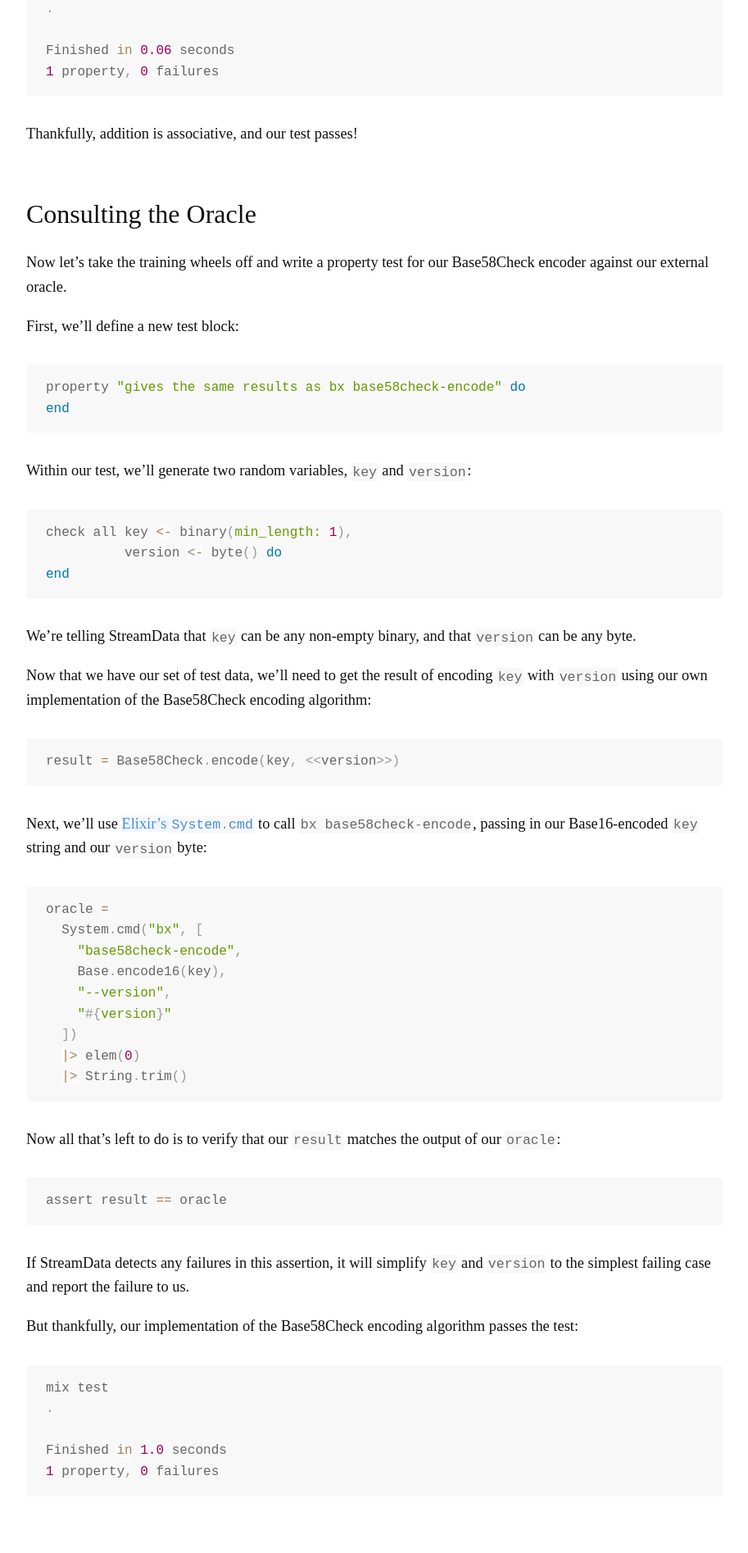
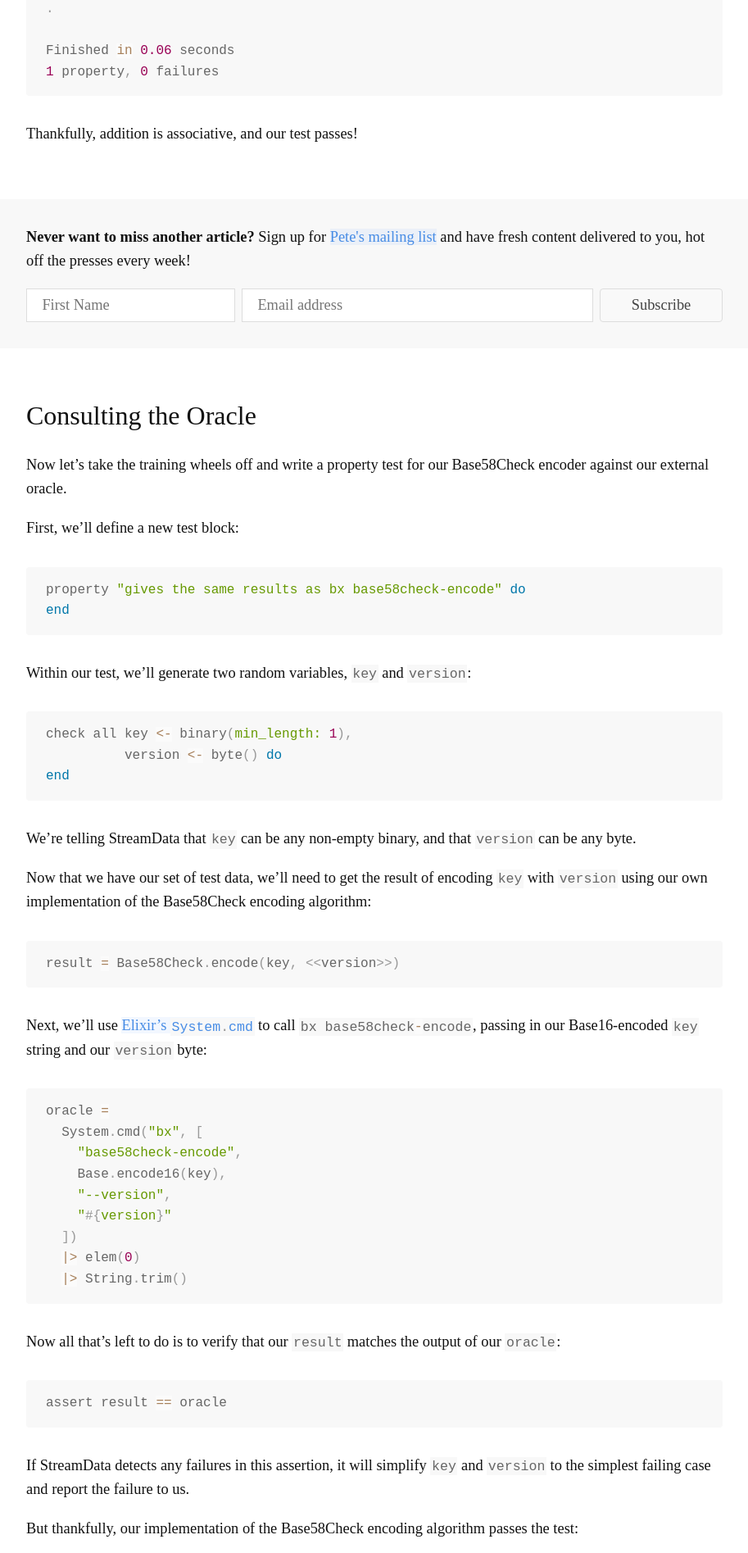
Before and after one commit to pcorey/pcorey.github.io, a Jekyll site: the page built from _posts/2018-02-12-property-testing-our-base58check-encoder-with-an-external-oracle.markdown, in a window 1280 px wide. Shown: the part 2396-4291 px from the top of the page at 82% size, without its empty margins (183-1096 px from the left). Built offline with Jekyll 4.4.1, drawn with Linux system fonts in a browser that asks for light colours; nearby versions of some CDN libraries; comment, search, counter and statistics services are not loaded.

Commit message:
Newsletter stuff

```diff
--- a/_includes/footer.html
+++ b/_includes/footer.html
@@ -12,9 +12,9 @@
             <h2>Pete's Newsletter</h2>
             <p>Never want to miss another post? Sign up for our newsletter and have our content delivered to you, hot off the presses every week!</p>
             <div class="email-wrapper">
-              <input type="text" placeholder="First Name" value="" name="FNAME" class="" id="mce-FNAME" tabindex="1"><!--
-              --><input placeholder="Email address" type="email" value="" name="EMAIL" id="mce-EMAIL" tabindex="2"><!--
-              --><input type="submit" value="Subscribe" name="subscribe" id="mc-embedded-subscribe" tabindex="3">
+              <input type="text" placeholder="First Name" value="" name="FNAME" class="" id="mce-FNAME" ><!--
+              --><input placeholder="Email address" type="email" value="" name="EMAIL" id="mce-EMAIL" ><!--
+              --><input type="submit" value="Subscribe" name="subscribe" id="mc-embedded-subscribe" >
             </div>
             <div style="position: absolute; left: -5000px;"><input type="text" name="b_f8833fd40e2b1b28545d9f382_c56ceba687" tabindex="-1" value=""></div>
           </form>
--- /dev/null
+++ b/_includes/newsletter.html
@@ -0,0 +1,13 @@
+<div class="post-footer" style="margin: 4em -4em;">
+    <div class="signup-form">
+        <form action="//east5th.us11.list-manage.com/subscribe/post?u=f8833fd40e2b1b28545d9f382&amp;id=c56ceba687" method="post" id="mc-embedded-subscribe-form" name="mc-embedded-subscribe-form" target="_blank">
+            <p style="padding: 0 0 1em 0;"><strong>Never want to miss another article?</strong> Sign up for <a href="/newsletter" >Pete's mailing list</a> and have fresh content delivered to you, hot off the presses every week!</p>
+            <div class="email-wrapper">
+                <input type="text" placeholder="First Name" value="" name="FNAME" class="" id="mce-FNAME" ><!--
+                                                                                                                       --><input placeholder="Email address" type="email" value="" name="EMAIL" id="mce-EMAIL" ><!--
+                                                                                                                                                                                                                            --><input type="submit" value="Subscribe" name="subscribe" id="mc-embedded-subscribe" >
+            </div>
+            <div style="position: absolute; left: -5000px;"><input type="text" name="b_f8833fd40e2b1b28545d9f382_c56ceba687" tabindex="-1" value=""></div>
+        </form>
+    </div>
+</div>
--- a/_posts/2018-02-12-property-testing-our-base58check-encoder-with-an-external-oracle.markdown
+++ b/_posts/2018-02-12-property-testing-our-base58check-encoder-with-an-external-oracle.markdown
@@ -75,6 +75,8 @@ Finished in 0.06 seconds
 
 Thankfully, addition is associative, and our test passes!
 
+{% include newsletter.html %}
+
 ## Consulting the Oracle
 
 Now let’s take the training wheels off and write a property test for our Base58Check encoder against our external oracle.
```
Also changed, not shown: less/footer.less (+5 -2 lines), newsletter/index.html (+4 -10 lines), welcome.html (+4 -4 lines), css/main.css.
